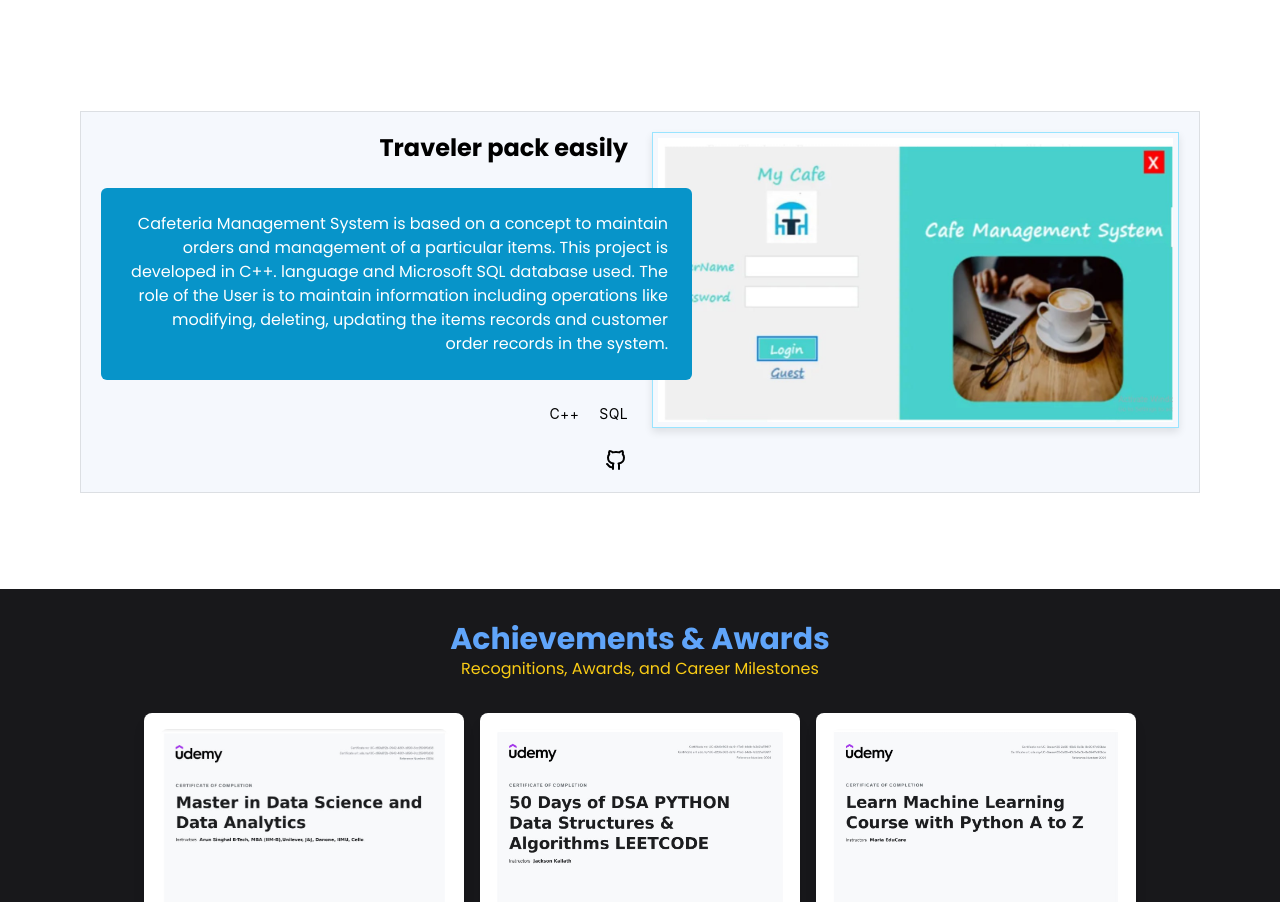
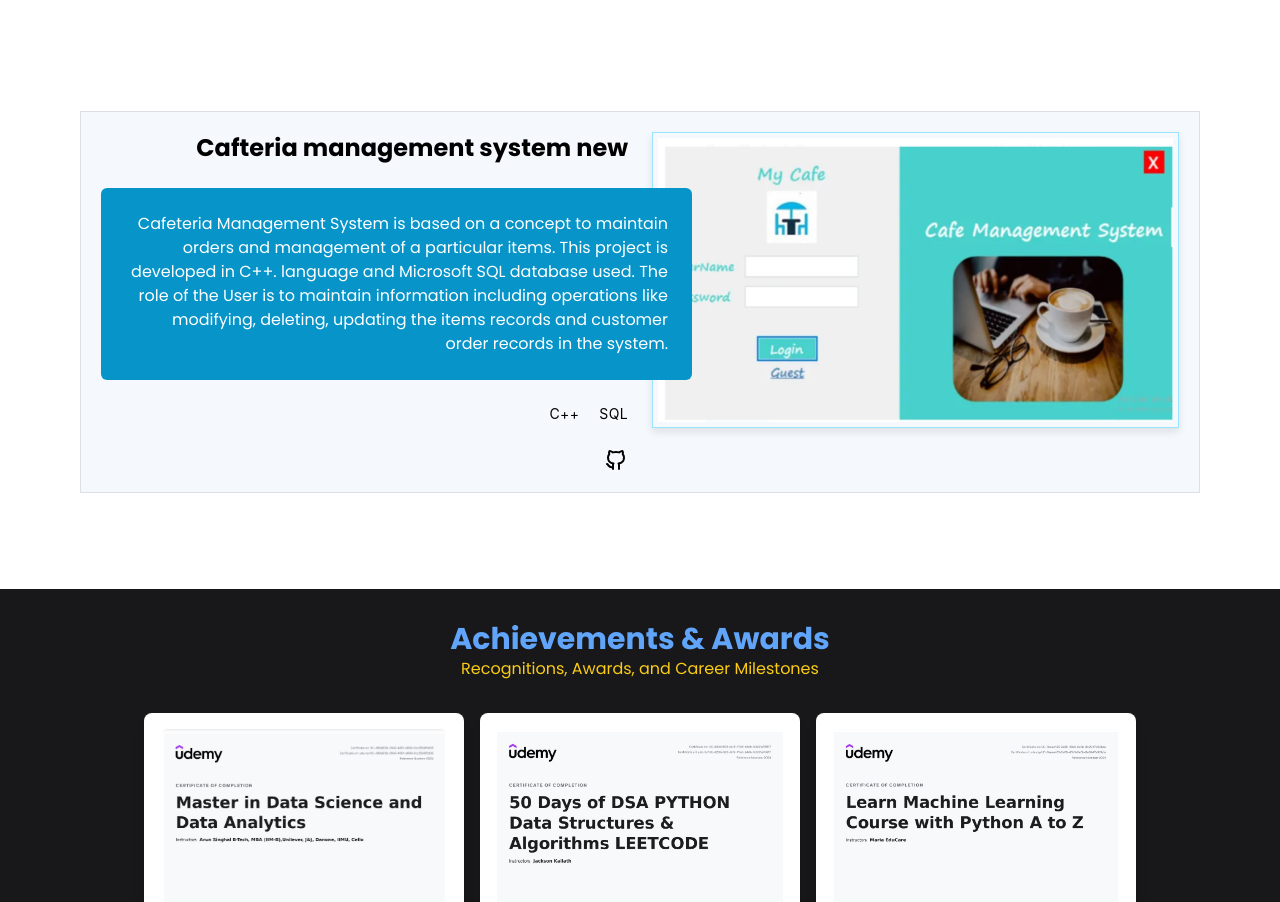
Before and after one commit to yohanis-tadese/personal-portfolio-v3, a React (Vite) app: page / in a window 1280 px wide. Shown: the part 2883-3785 px from the top of the page. Built offline with nearby package versions, Linux system fonts and the light colour scheme; a web font is replaced by a local one.

Commit message:
Impliment final version of the app in first day

```diff
--- a/src/Components/portfolio/Portfolio.jsx
+++ b/src/Components/portfolio/Portfolio.jsx
@@ -97,7 +97,9 @@
           </a>
           <div className="w-full xl:w-1/2 flex flex-col gap-6 justify-between items-end text-right z-10">
             <div>
-              <h3 className="text-2xl font-bold">Traveler pack easily</h3>
+              <h3 className="text-2xl font-bold">
+                Cafteria management system new
+              </h3>
             </div>
             <p
               style={{ color: "#fff" }}
```
